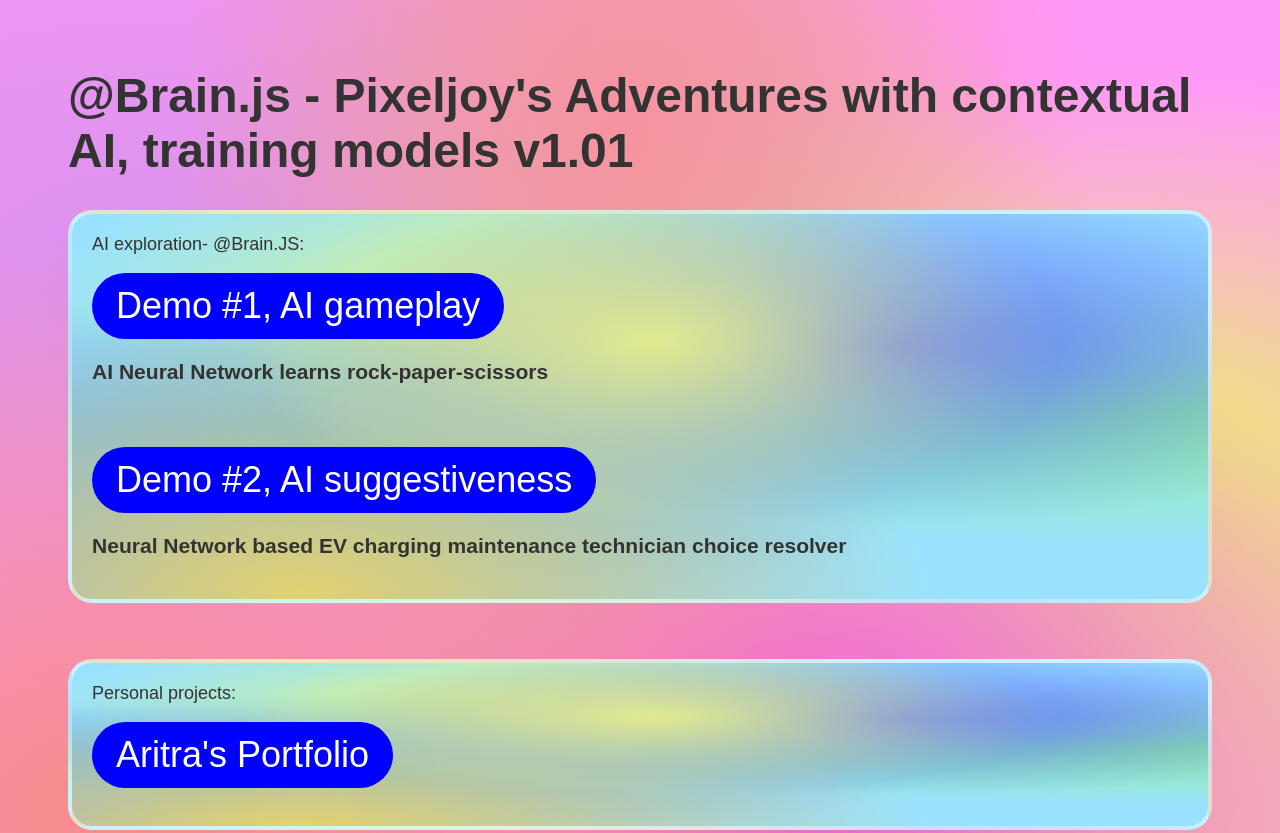
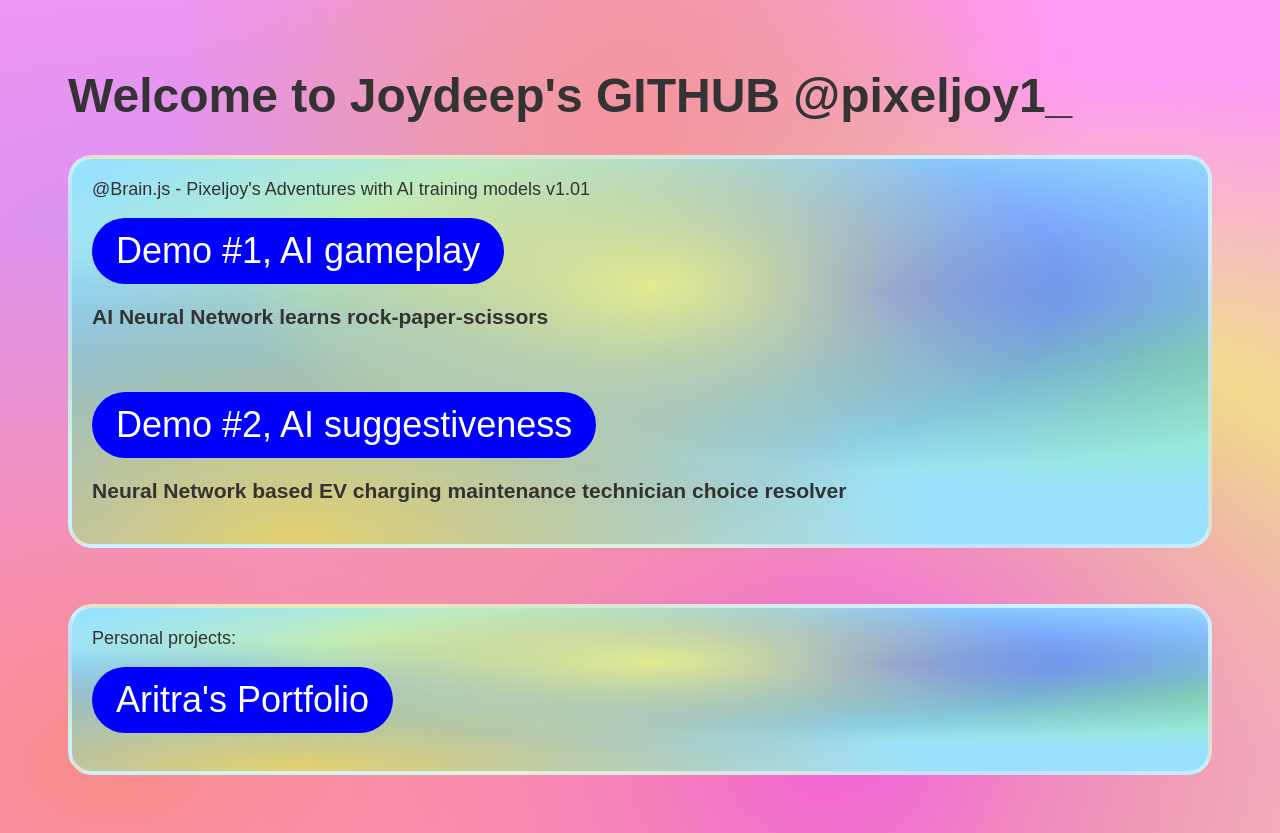
Before and after one commit to pixeljoy1/Brain_JS_pixeljoy1, a plain HTML site: page index.html in a window 1280 px wide. Shown: the top 833 px of the page. Drawn offline with Linux system fonts and the light colour scheme; a web font is replaced by a local one.

Commit message:
Add files via upload

```diff
--- a/index.html
+++ b/index.html
@@ -96,11 +96,11 @@
     <body class="coolstyle meshGrad">
 
 <div>
-      <h1 >@Brain.js - Pixeljoy's Adventures with contextual AI, training models v1.01<h1>
+      <h1 >Welcome to Joydeep's GITHUB @pixeljoy1_<h1>
       </div>
 
 <p/>
-<div class="gamePanel readGrad">AI exploration- @Brain.JS:<p/>
+<div class="gamePanel readGrad">@Brain.js - Pixeljoy's Adventures with AI training models v1.01<p/>
 
 <a href="./BrainJS_demo_RockPaperScissors_/index.html"><button id="playBtn1" onclick="" class="">Demo #1, AI gameplay</button></a>
   <h3>AI Neural Network learns rock-paper-scissors</h3>
```
